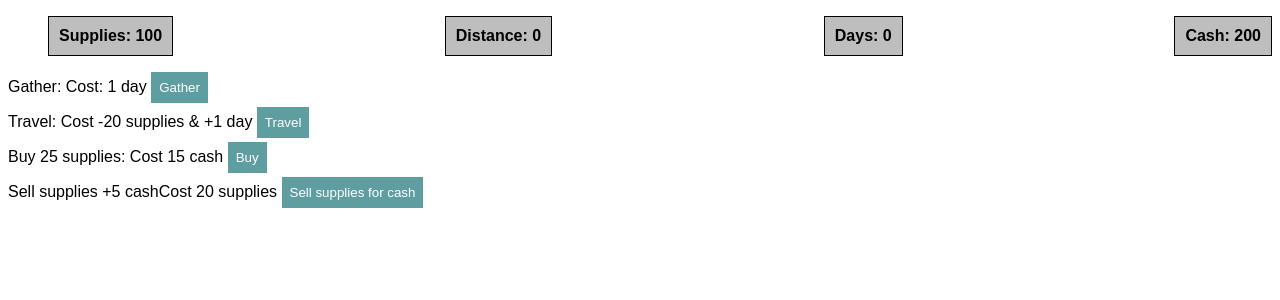
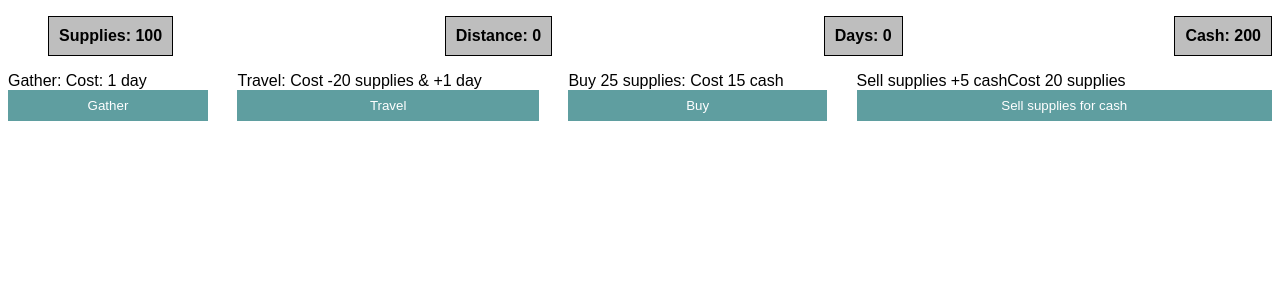
Before and after one commit to KeyG94/reduxRoad, a React (Create React App) app: page / in a window 1280 px wide. Shown: the top 300 px of the page. Built offline with nearby package versions, Linux system fonts and the light colour scheme.

Commit message:
added css module imoprt and applied it to classname

```diff
--- a/src/compoments/button/Button.jsx
+++ b/src/compoments/button/Button.jsx
@@ -1,7 +1,7 @@
 import React from 'react';
 import { useDispatch, useSelector } from 'react-redux';
 import { gather, travel, buy, sell } from '../../actions';
-import './Button.module.scss';
+import styles from './Button.module.scss';
 
 function Button() {
     const supplies = useSelector(state => state.supplies);
@@ -10,7 +10,7 @@ function Button() {
 
     return (
         <>
-            <div className="random">
+            <div className={styles.random}>
                 <div>
                     <label className="label">Gather: </label>
                     <span>Cost: 1 day </span>
--- a/src/compoments/button/Button.module.scss
+++ b/src/compoments/button/Button.module.scss
@@ -1,6 +1,7 @@
 .random{
     display: flex;
-    background-color: blue;
+    flex-wrap: wrap;
+    justify-content: space-between;
 }
 
 label{
@@ -12,7 +13,12 @@ button{
     color: white;
     padding: 8px;
     border: none;
-    margin-bottom: 4px;
+    width: 100%;
+}
+
+button:hover{
+    background-color: rgb(3, 153, 158);
+    color: black;
 }
 
 div{
```
